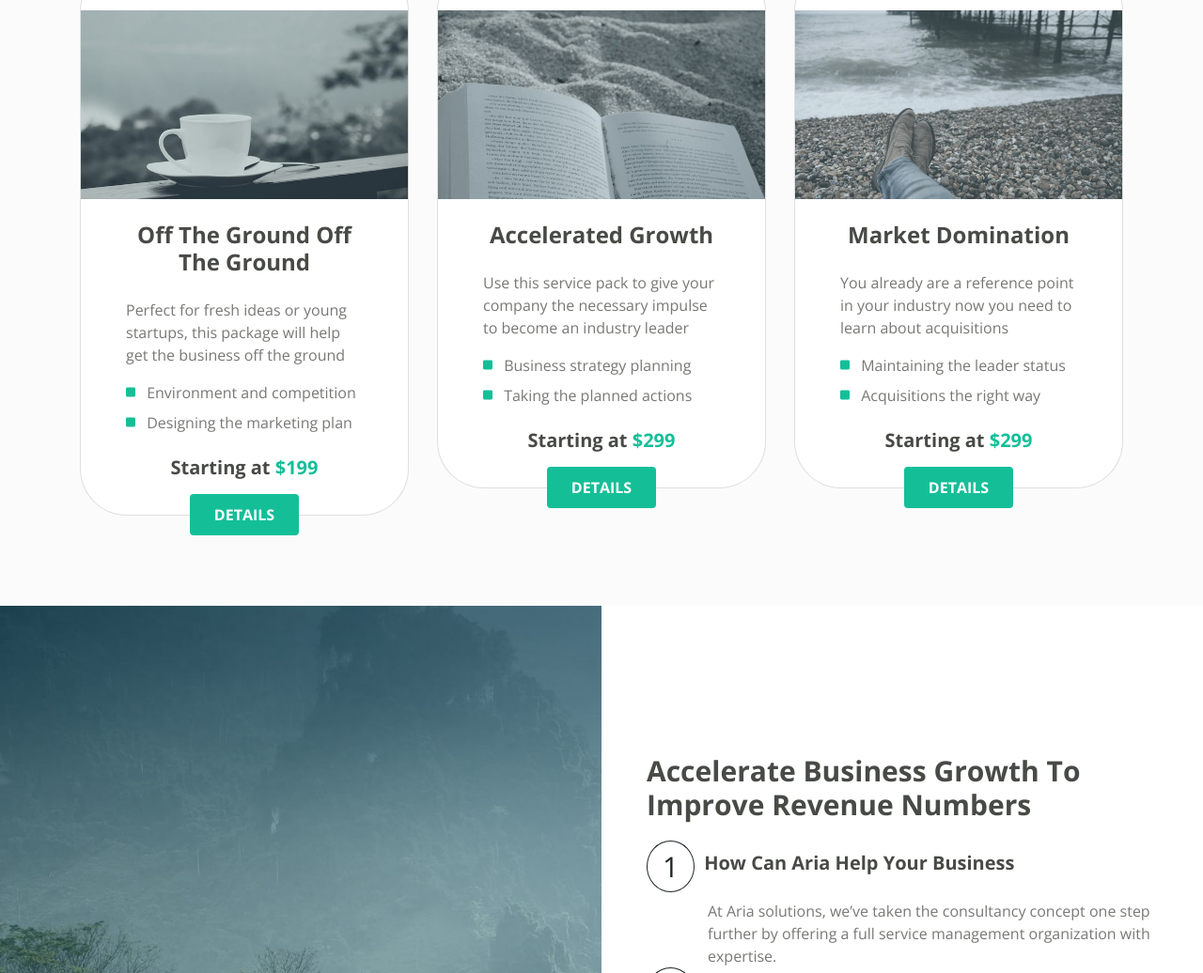
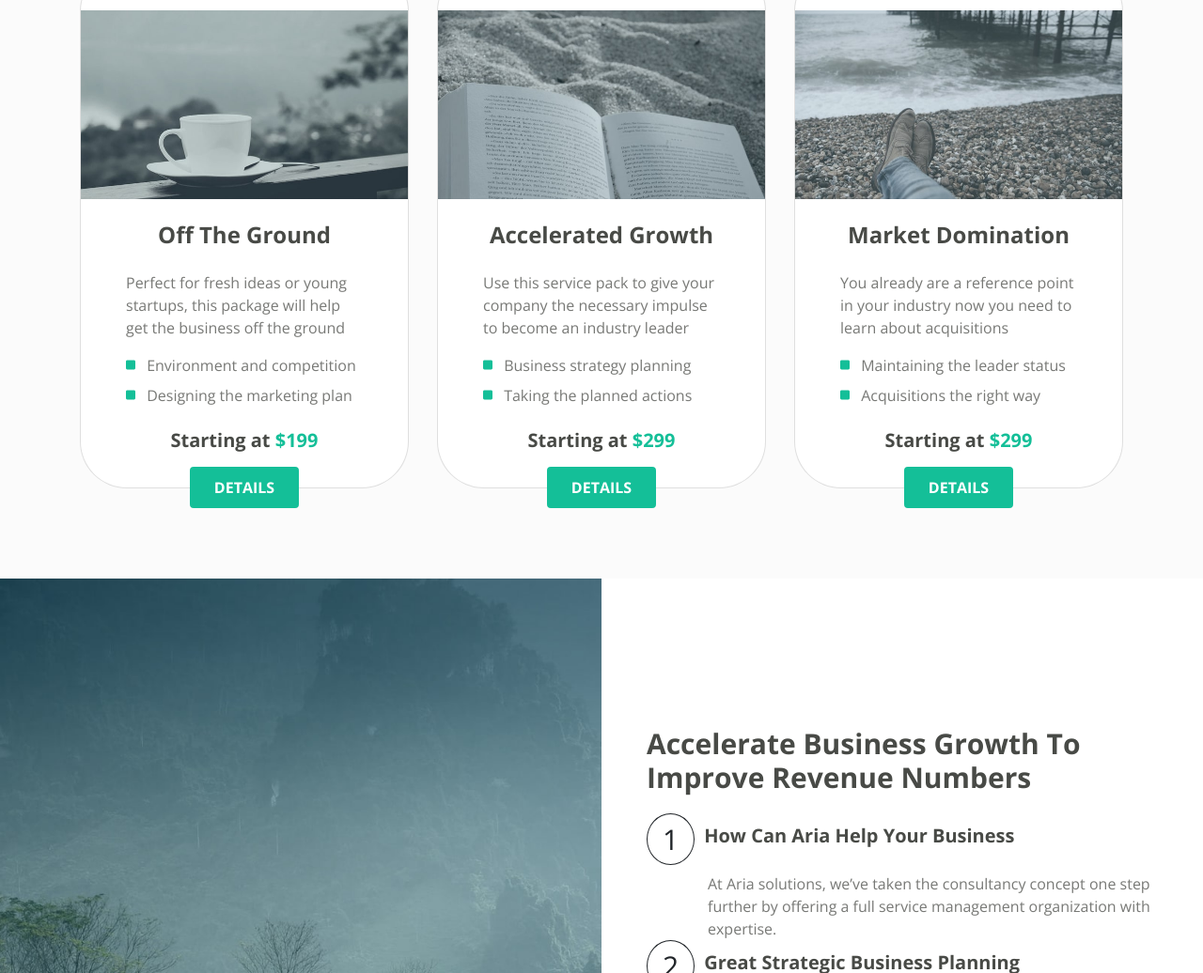
Before and after one commit to YASSINEBENTAOUI/Aria, a plain HTML site: page index.html in a window 1280 px wide. Shown: the part 2121-3157 px from the top of the page at 94% size. Drawn offline with nearby package versions, Linux system fonts and the light colour scheme.

Commit message:
Update index.html

```diff
--- a/index.html
+++ b/index.html
@@ -209,7 +209,7 @@
             <div class="card my-5 py-5">
               <img src="resources/img/services-1.jpg" alt="" />
               <h4 class="my-4 mx-5 text-center">
-                Off The Ground Off The Ground
+                Off The Ground
               </h4>
               <p class="mx-5">
                 Perfect for fresh ideas or young startups, this package will
```
